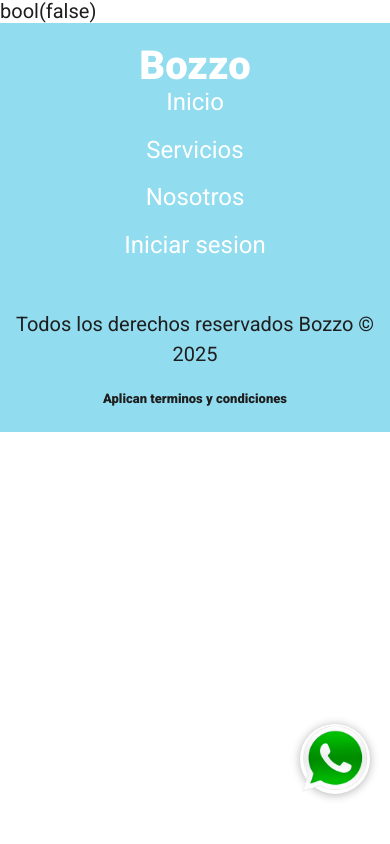
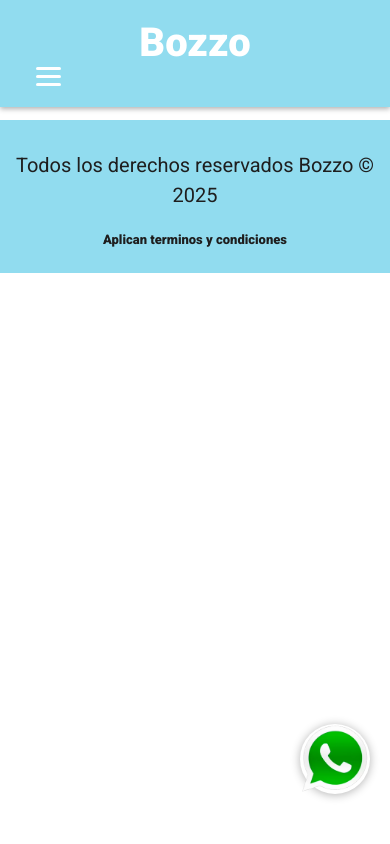
Before and after one commit to Miguel-Higuita/BozzoCo, a PHP site: page / in a window 390 px wide. Run offline with PHP 8.4, Linux system fonts and the light colour scheme; data comes from the database, SQL or seed files in the repository; data that the repository does not hold is empty; style sheets or scripts are compiled from the project's sources.

Commit message:
estilos, menu hambrgesa

```diff
--- a/includes/templates/footer.php
+++ b/includes/templates/footer.php
@@ -7,5 +7,14 @@
         </p>
 
     </footer>
+    <script>
+  const btnMenu = document.querySelector('.menu-toggle');
+  const nav = document.querySelector('.navegacion-principal');
+
+  btnMenu.addEventListener('click', () => {
+    btnMenu.classList.toggle('activo');
+    nav.classList.toggle('activo');
+  });
+</script>
     </body>
 </html>
--- a/includes/templates/header.php
+++ b/includes/templates/header.php
@@ -1,12 +1,12 @@
 <?php
 
-if(!isset($_SESSION)) {
-session_start();
+if (!isset($_SESSION)) {
+    session_start();
 }
 
 $auth  = $_SESSION['login'] ?? false;
 
-var_dump($auth)
+// var_dump($auth)
 
 
 ?>
@@ -32,20 +32,30 @@
         <a href="index.php">
             <h1>Bozzo</h1>
         </a>
+
+        <!-- Botón Hamburguesa -->
+        <button class="menu-toggle" aria-label="Abrir menú">
+            <span class="linea"></span>
+            <span class="linea"></span>
+            <span class="linea"></span>
+        </button>
+
+
+
         <nav class="navegacion-principal">
             <a href="index.php">Inicio</a>
             <a href="servicios.php">Servicios</a>
             <a href="nosotros.php">Nosotros</a>
 
-             <?php  if (!$auth):?>
-                 <a href="loginupb.php">Iniciar sesion</a>
-            <?php  endif ?>
-            <?php  if ($auth):?>
-                 <a href="admin/index.php" class="sesion">administrador</a>
-            <?php  endif ?>
-            <?php  if ($auth):?>
-                 <a href="cerrar_sesion.php" class="sesion">Cerrar sesion</a>
-            <?php  endif ?>
+            <?php if (!$auth): ?>
+                <a href="loginupb.php">Iniciar sesion</a>
+            <?php endif ?>
+            <?php if ($auth): ?>
+                <a href="admin/index.php" class="sesion">administrador</a>
+            <?php endif ?>
+            <?php if ($auth): ?>
+                <a href="cerrar_sesion.php" class="sesion">Cerrar sesion</a>
+            <?php endif ?>
 
         </nav>
     </div>
--- a/src/scss/base/_globales.scss
+++ b/src/scss/base/_globales.scss
@@ -15,14 +15,12 @@
 }
 
 body {
+
+ margin-top: 12rem; // ajusta según la altura del header
   font-family: v.$fuentePrincipal;
-
   font-optical-sizing: auto;
-
   font-style: normal;
-
   color: v.$negro;
-
   font-size: 2rem;
 
   &.overflow-hidden {
--- a/src/scss/base/_mixins.scss
+++ b/src/scss/base/_mixins.scss
@@ -47,12 +47,16 @@
   text-decoration: none;
   padding: 1rem 3rem;
   text-align: center;
-  margin-block: calc(v.$separacion / 2);
+  margin-top: 0.5rem;
+  margin-bottom: 0.1rem;
   display: $display;
   border: none;
+  transition: all 0.3s ease;
+  border: none;
+  cursor: pointer;
 
   &:hover {
     background-color: color.adjust($bgColor, $lightness: -5%);
-    cursor: pointer;
+
   }
 }
--- a/src/scss/layout/_header.scss
+++ b/src/scss/layout/_header.scss
@@ -1,16 +1,15 @@
 @use "../base/variables" as v;
 @use "../base/mixins" as m;
 
-header {
+.header {
   background-color: v.$azulClaro;
-
-    &.fixed {
   position: fixed;
+  top: 0;
   left: 0;
-        top: 0;
   width: 100%;
-        box-shadow: .1rem .2rem .3rem #333;
-    }
+  z-index: 1000;
+  box-shadow: 0 .2rem .5rem rgba(0, 0, 0, 0.3);
+  transition: all 0.3s ease;
 
   .contenido-header {
     padding: 2rem;
@@ -21,37 +20,100 @@
       align-items: center;
     }
   }
+
   h1 {
     color: v.$blanco;
     text-align: center;
     font-family: v.$fuentePrincipal;
+    margin: 0;
 
     @include m.tablet {
-        text-align: center;
-        margin: 1rem;
+      text-align: left;
     }
   }
 }
 
-
-
+/* ====== NAVEGACIÓN ====== */
 .navegacion-principal {
   display: flex;
   flex-direction: column;
   align-items: center;
-    gap: 5rem;
-    // height: 50%;
+  gap: 2rem;
+  margin-top: 1.5rem;
 
   @include m.tablet {
     flex-direction: row;
+    gap: 2.5rem;
+    margin-top: 0;
   }
 
   a {
     color: v.$blanco;
-        font-size: 2.4rem;
+    font-size: 2rem;
+    text-decoration: none;
+    transition: color 0.3s ease;
 
     &:hover {
       color: v.$azulOscuro;
     }
   }
+
+  /* ====== Versión móvil ====== */
+  @media (max-width: 768px) {
+    position: absolute;
+    top: 100%;
+    left: 0;
+    width: 100%;
+    background-color: rgba(v.$azulClaro, 0.98); /* 👈 color casi opaco */
+    flex-direction: column;
+    align-items: center;
+    gap: 3rem;
+    padding: 3rem 0;
+    transform: translateY(-120%);
+    opacity: 0;
+    pointer-events: none;
+    transition: all 0.3s ease-in-out;
+
+    &.activo {
+      transform: translateY(0);
+      opacity: 1; /* 👈 visibilidad total */
+      pointer-events: all;
     }
+  }
+}
+
+/* ====== BOTÓN HAMBURGUESA ====== */
+.menu-toggle {
+  display: none;
+  flex-direction: column;
+  justify-content: center;
+  align-items: center;
+  gap: 0.5rem;
+  background: none;
+  border: none;
+  cursor: pointer;
+  z-index: 1100;
+
+  .linea {
+    width: 2.5rem;
+    height: 0.3rem;
+    background-color: v.$blanco;
+    border-radius: 5px;
+    transition: all 0.3s ease;
+  }
+
+  /* Efecto animación al abrir */
+  &.activo .linea:nth-child(1) {
+    transform: rotate(45deg) translateY(8px);
+  }
+  &.activo .linea:nth-child(2) {
+    opacity: 0;
+  }
+  &.activo .linea:nth-child(3) {
+    transform: rotate(-45deg) translateY(-8px);
+  }
+
+  @media (max-width: 768px) {
+    display: flex;
+  }
+}
```
Also changed, not shown: admin/index.php (+11 -8 lines), includes/templates/headerAdmin.php (+14 -4 lines), includes/templates/headerAnuncio.php (+9 -1 lines), src/scss/base/_admin.scss (+149 -9 lines), includes/templates/usuarioTemp.php (deleted). Lines whose indentation alone changed are shown as unchanged.
